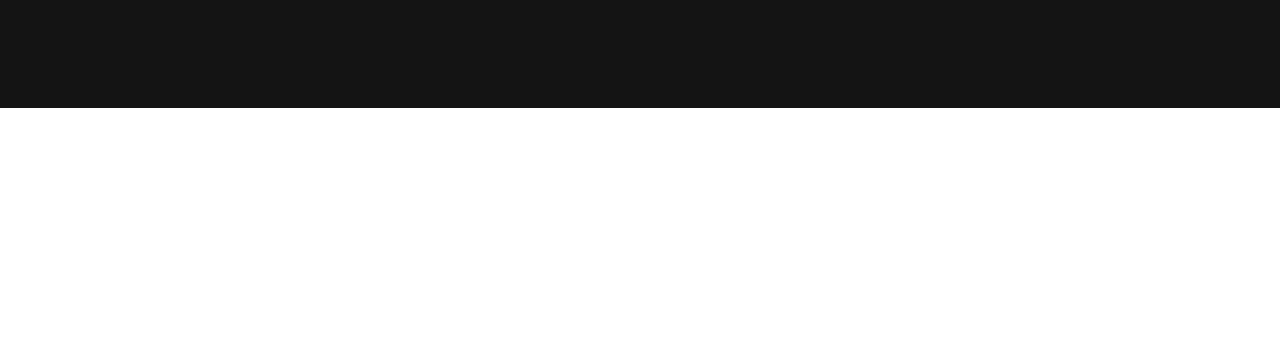
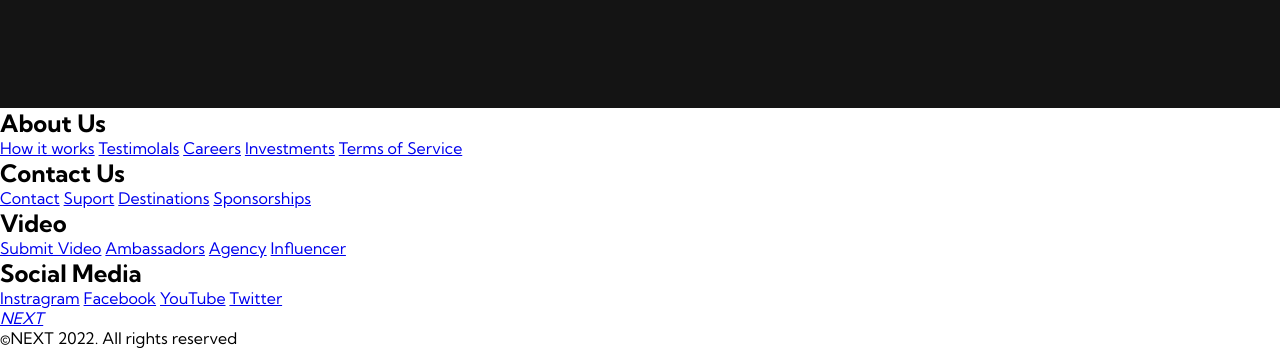
Before and after one commit to CLiviuV/Website-with-HTML-CSS-and-JavaScript, a plain HTML site: page index.html in a window 1280 px wide. Shown: the part 1492-1840 px from the top of the page. Before the commit the page ends 1600 px from the top, so only its background shows below. Drawn offline with Linux system fonts and the light colour scheme.

Commit message:
Footer Section

```diff
--- a/index.html
+++ b/index.html
@@ -67,6 +67,71 @@
         </div>
       </div>
     </div>
+
+    <!--Footer Section-->
+    <div class="footer__container">
+      <div class="footer__links">
+        <div class="footer__link--wrapper">
+          <div class="footer__link--items">
+            <h2>About Us</h2>
+            <a href="/sign__up">How it works</a>
+            <a href="/">Testimolals</a>
+            <a href="/">Careers</a>
+            <a href="/">Investments</a>
+            <a href="/">Terms of Service</a>
+          </div>
+          <div class="footer__link--items">
+            <h2>Contact Us</h2>
+            <a href="/">Contact</a>
+            <a href="/">Suport</a>
+            <a href="/">Destinations</a>
+            <a href="/">Sponsorships</a>
+          </div>
+        </div>
+        <div class="footer__link--wrapper">
+          <div class="footer__link--items">
+            <h2>Video</h2>
+            <a href="/">Submit Video</a>
+            <a href="/">Ambassadors</a>
+            <a href="/">Agency</a>
+            <a href="/">Influencer</a>
+          </div>
+          <div class="footer__link--items">
+            <h2>Social Media</h2>
+            <a href="/">Instragram</a>
+            <a href="/">Facebook</a>
+            <a href="/">YouTube</a>
+            <a href="/">Twitter</a>
+          </div>
+        </div>
+      </div>
+      <div class="social__media">
+        <div class="social__media--wrap">
+          <div class="footer__logo">
+            <a href="/" id="footer__logo"><i class="fas faa-gem">NEXT</i></a>
+          </div>
+          <p class="website__right">©NEXT 2022. All rights reserved</p>
+          <div class="social__icons">
+            <a href="/" id="social__icon--link" target="_blank">
+              <i class="fab fa-facebook"></i>
+            </a>
+            <a href="/" id="social__icon--link" target="_blank">
+              <i class="fab fa-instagram"></i>
+              <a href="/" id="social__icon--link" target="_blank">
+                <i class="fab fa-twitter"></i>
+              </a>
+              <a href="/" id="social__icon--link" target="_blank">
+                <i class="fab fa-linkedin"></i>
+              </a>
+              <a href="/" id="social__icon--link" target="_blank">
+                <i class="fab fa-youtube"></i>
+              </a>
+            </a>
+          </div>
+        </div>
+      </div>
+    </div>
+
     <script src="app.js"></script>
   </body>
 </html>
```
